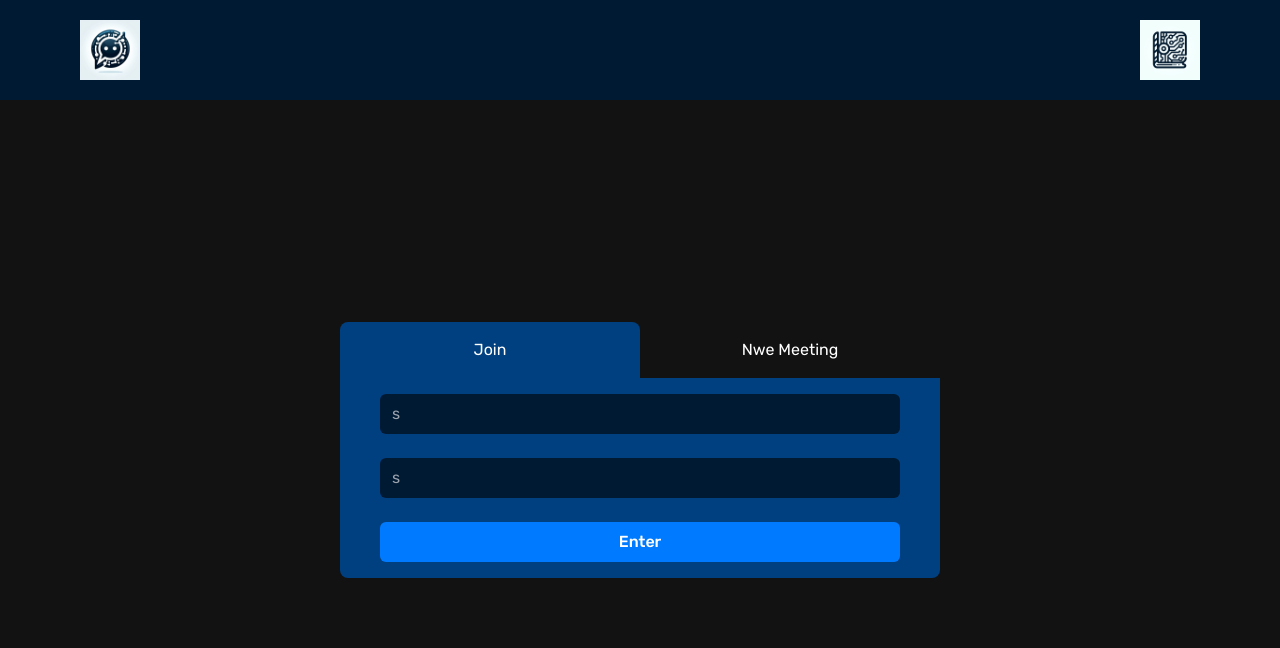
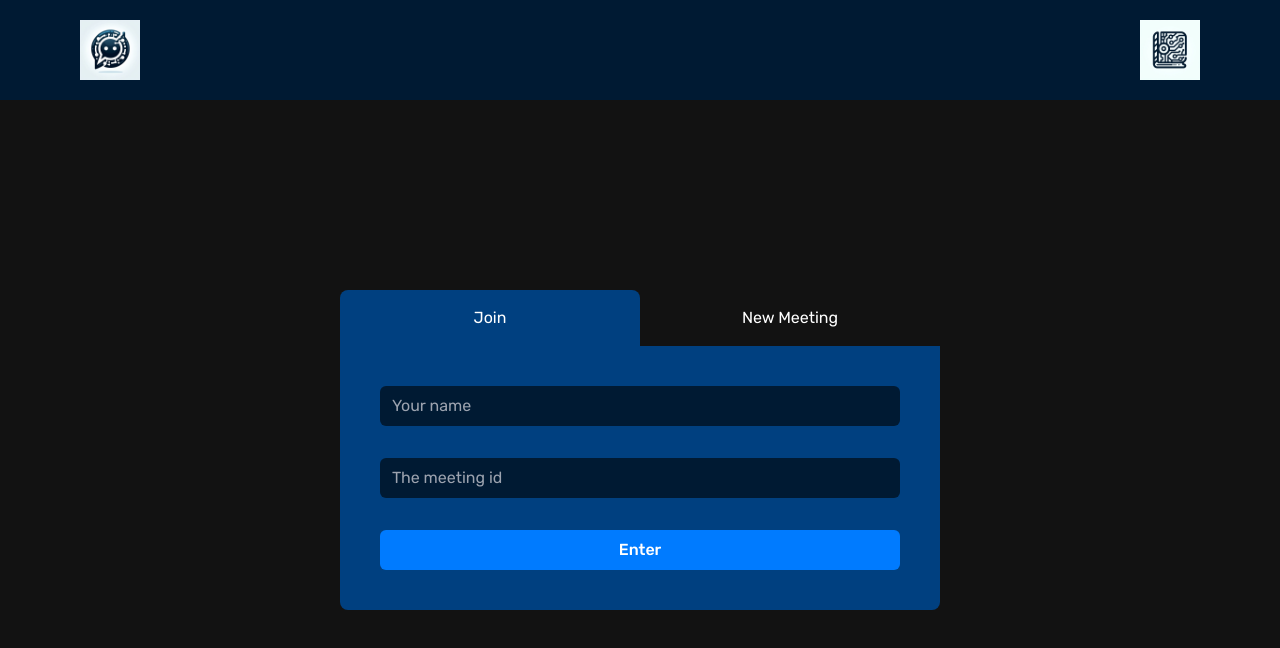
Before and after one commit to DhBarboza/tech-talks, a Next.js app in the folder interface/: page / in a window 1280 px wide. Shown: the top 648 px of the page. Built offline with nearby package versions, Linux system fonts and the light colour scheme.

Commit message:
Feature: Add new components

```diff
--- a/interface/src/app/page.tsx
+++ b/interface/src/app/page.tsx
@@ -1,8 +1,7 @@
-import Image from "next/image";
+// import Image from "next/image";
 import Header from "@/components/Header";
 import Container from "@/components/Container";
-import { Input } from "@/components/Input";
-import Button from "@/components/Button";
+import FormWrapper from "@/components/FormWrapper";
 
 export default function Home() {
     return (
@@ -10,19 +9,7 @@ export default function Home() {
             <Header />
             <div className="flex flex-1 mx-auto  w-full h-full items-center justify-center">
                 <Container>
-                    <div className="">
-                        <div className="flex items-center text-center">
-                            <span className="bg-secondary w-1/2  p-4 rounded-t-lg">
-                                Join
-                            </span>
-                            <span className="w-1/2">Nwe Meeting</span>
-                        </div>
-                        <div className="min-w-[600px] w-full bg-secondary py-4 rounded-b-lg space-y-6 px-10">
-                            <Input type="text" placeholder="s" />
-                            <Input type="text" placeholder="s" />
-                            <Button title="Enter" type="submit"></Button>
-                        </div>
-                    </div>
+                    <FormWrapper />
                 </Container>
             </div>
         </main>
--- /dev/null
+++ b/interface/src/components/Create.tsx
@@ -0,0 +1,15 @@
+"use client";
+import { useRef } from "react";
+import Button from "./Button";
+import { Input } from "./Input";
+
+export default function Create() {
+    const name = useRef<HTMLInputElement>(null);
+
+    return (
+        <>
+            <Input type="text" placeholder="Your Name" ref={name}/>
+            <Button title="Enter" type="submit"></Button>
+        </>
+    );
+}
--- /dev/null
+++ b/interface/src/components/FormWrapper.tsx
@@ -0,0 +1,50 @@
+"use client";
+import { Input } from "./Input";
+import Button from "./Button";
+import { useState } from "react";
+import Join from "./Join";
+import Create from "./Create";
+
+export default function FormWrapper() {
+    const [joinRoom, setJoinRoom] = useState<"join" | "create">("join");
+    const hundleSelectRoom = (room: "join" | "create") => {
+        setJoinRoom(room);
+    };
+
+    return (
+        <div className="">
+            <div className="flex items-center text-center">
+                <span
+                    className={` w-1/2 px-10 ${
+                        joinRoom == "join" && "bg-secondary p-4 rounded-t-lg"
+                    }  cursor-pointer`}
+                    onClick={() => hundleSelectRoom("join")}
+                >
+                    Join
+                </span>
+                <span
+                    className={` w-1/2 px-10 ${
+                        joinRoom == "create" && "bg-secondary p-4 rounded-t-lg"
+                    }  cursor-pointer`}
+                    onClick={() => hundleSelectRoom("create")}
+                >
+                    New Meeting
+                </span>
+            </div>
+            <div className="min-w-[600px] w-full bg-secondary rounded-b-lg space-y-8 p-10">
+                <Option joinRoom={joinRoom} />
+            </div>
+        </div>
+    );
+}
+
+const Option = ({ joinRoom }: { joinRoom: "join" | "create" }) => {
+    switch (joinRoom) {
+        case "join":
+            return <Join />;
+        case "create":
+            return <Create />;
+        default:
+            <Join />;
+    }
+};
--- /dev/null
+++ b/interface/src/components/Join.tsx
@@ -0,0 +1,17 @@
+"use client";
+import { useRef } from "react";
+import Button from "./Button";
+import { Input } from "./Input";
+
+export default function Join() {
+    const name = useRef<HTMLInputElement>(null)
+    const id = useRef<HTMLInputElement>(null)
+
+    return (
+        <>
+            <Input type="text" placeholder="Your name" ref={name} />
+            <Input type="text" placeholder="The meeting id" ref={id}/>
+            <Button title="Enter" type="submit"></Button>
+        </>
+    );
+}
```
